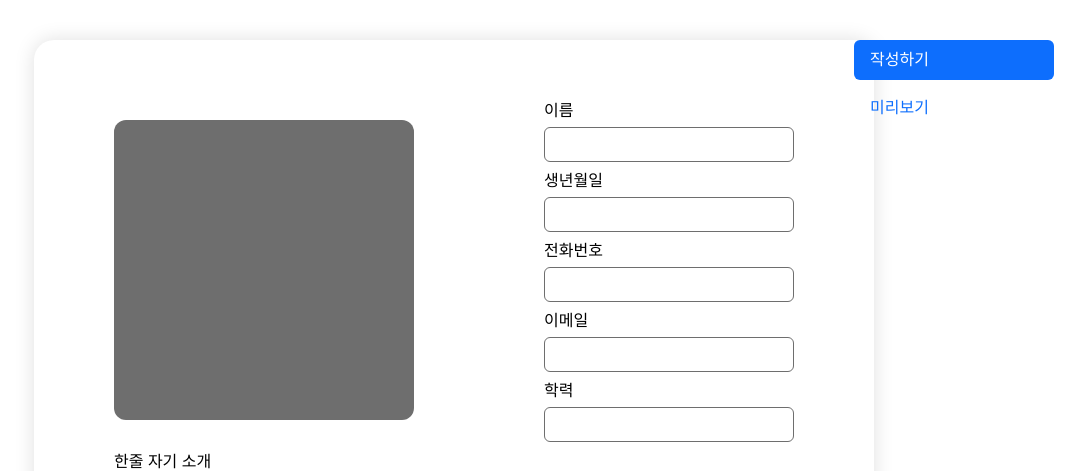
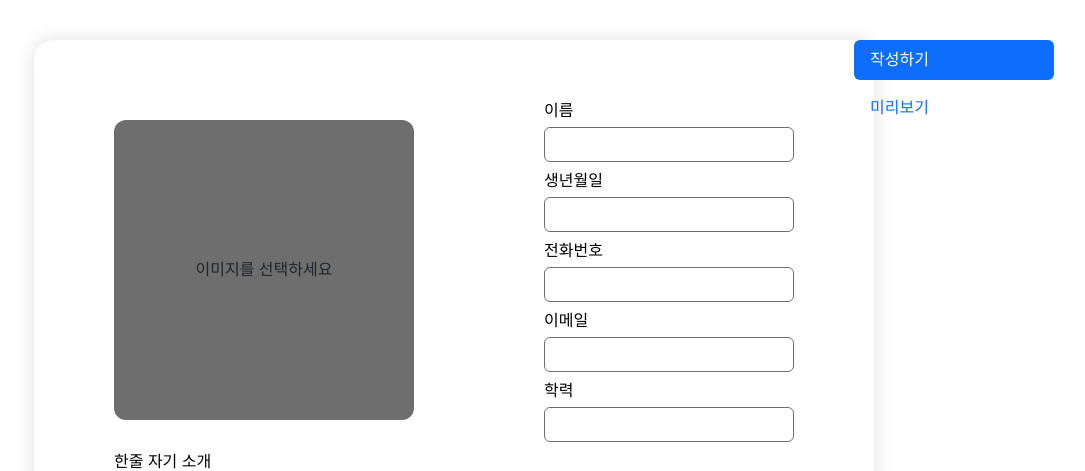
Before and after one commit to SJY08/PortPhilia, a React (Vite) app in the folder portphilia/: page /write in a window 1280 px wide. Shown: the top 471 px of the page, without its empty margins (186-1271 px from the left). Built offline with nearby package versions, Linux system fonts and the light colour scheme; a web font is replaced by a local one.

Commit message:
edit image input

```diff
--- a/portphilia/src/components/write/profile/image.tsx
+++ b/portphilia/src/components/write/profile/image.tsx
@@ -1,19 +1,85 @@
+import { useState } from "react"
 import styled from "styled-components"
 import { color } from "../../../styles/colors"
 
 function ProfileImage() {
+    const [imagePreview, setImagePreview] = useState<string | null>(null)
+
+    const handleImageChange = (e: React.ChangeEvent<HTMLInputElement>) => {
+        const file = e.target.files?.[0]
+        if (file) {
+            const reader = new FileReader()
+            reader.onload = (e) => setImagePreview(e.target?.result as string)
+            reader.readAsDataURL(file)
+        }
+    }
+
     return (
         <>
-            <Input />
+            <InputWrapper>
+                <InputLabel htmlFor="imageUpload">
+                    {imagePreview ? (
+                        <ImagePreviewWrapper>
+                            <ImagePreview
+                                src={imagePreview}
+                                alt="프로필 이미지 미리보기"
+                            />
+                        </ImagePreviewWrapper>
+                    ) : (
+                        "이미지를 선택하세요"
+                    )}
+                </InputLabel>
+                <HiddenInput
+                    type="file"
+                    id="imageUpload"
+                    accept="image/*"
+                    onChange={handleImageChange}
+                />
+            </InputWrapper>
         </>
     )
 }
 
 export default ProfileImage
 
-const Input = styled.div`
+const InputWrapper = styled.div`
     width: 300px;
     height: 300px;
     border-radius: 12px;
     background-color: ${color.gray[400]};
+    display: flex;
+    align-items: center;
+    justify-content: center;
+    cursor: pointer;
+    overflow: hidden;
 `
+
+const InputLabel = styled.label`
+    width: 100%;
+    height: 100%;
+    display: flex;
+    align-items: center;
+    justify-content: center;
+    text-align: center;
+    cursor: pointer;
+`
+
+const HiddenInput = styled.input`
+    display: none;
+`
+
+const ImagePreviewWrapper = styled.div`
+    width: 100%;
+    height: 100%;
+    background-color: #fff; /* 투명 이미지 대비 흰 배경 */
+    display: flex;
+    align-items: center;
+    justify-content: center;
+`
+
+const ImagePreview = styled.img`
+    max-width: 100%;
+    max-height: 100%;
+    object-fit: contain; /* 긴 쪽 기준으로 크기 맞춤 (1:1 비율 유지) */
+    background-color: #fff; /* 투명 이미지 대비 흰 배경 */
+`
```
